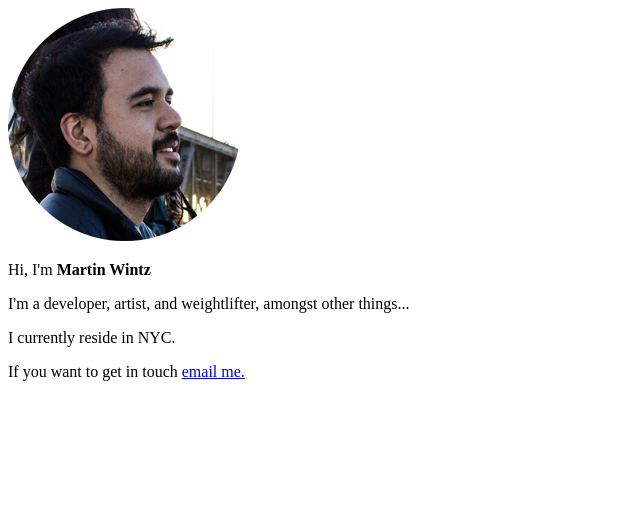
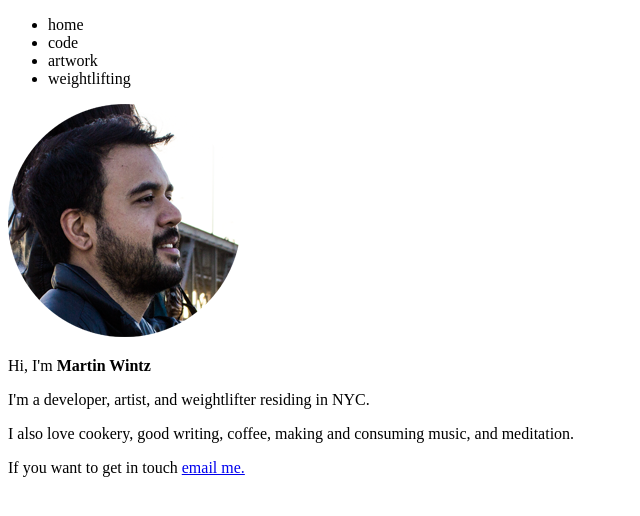
Before and after one commit to MaybiusStrip/martinwintz, a website: page site/index.html in a window 1280 px wide. Shown: the whole page, without its empty margins (0-640 px from the left). Drawn offline with Linux system fonts and the light colour scheme.

Commit message:
Added nav, modified home copy.

```diff
--- a/site/index.html
+++ b/site/index.html
@@ -5,12 +5,23 @@
   <title>Martin Wintz</title>
 </head>
 <body>
+  <nav>
+    <ul>
+      <li>home</li>
+      <li>code</li>
+      <li>artwork</li>
+      <li>weightlifting</li>
+    </ul>
+  </nav>
   <section id="home">
     <img src="images/portrait.png">
     <p>Hi, I'm <strong>Martin Wintz</strong></p>
-    <p>I'm a developer, artist, and weightlifter, amongst other things...</p>
-    <p>I currently reside in NYC.</p>
+    <p>I'm a developer, artist, and weightlifter residing in NYC.</p>
+    <p>I also love cookery, good writing, coffee, making and consuming music, and meditation.</p>
     <p>If you want to get in touch <a href="mailto:martin.wintz+website@gmail.com">email me.</a></p>
+  </section>
+  <section id="code">
+
   </section>
   <section id="artwork">
 
```
